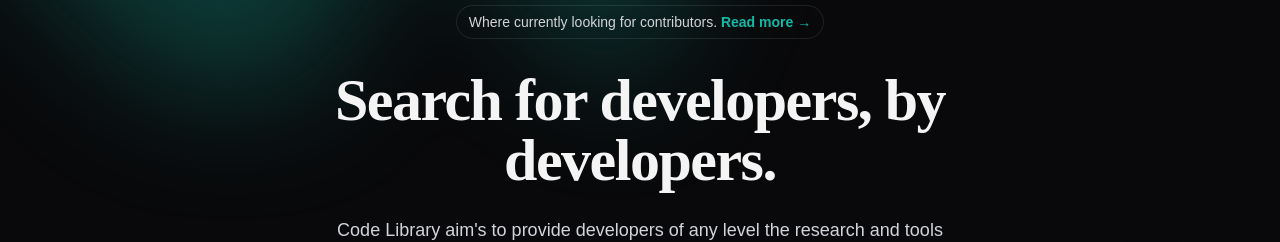
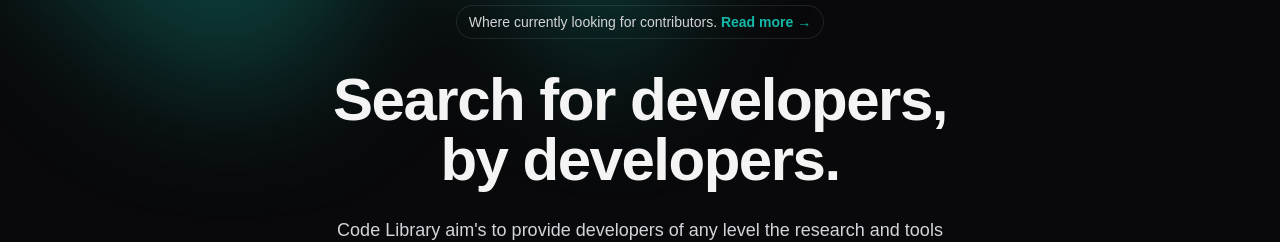
Before and after one commit to neura-labs-ai/web, a Next.js app: page / in a window 1280 px wide. Shown: the part 274-516 px from the top of the page. Built offline with nearby package versions, Linux system fonts and the light colour scheme; no server answers.

Commit message:
playing with cache settings

```diff
--- a/src/app/(core)/search/[id]/page.tsx
+++ b/src/app/(core)/search/[id]/page.tsx
@@ -14,10 +14,8 @@ type Params = {
 async function getSearchResults(searchId: string): Promise<Library | null> {
   const res = await fetch(`${HOST_URL}/api/search/library`, {
     method: "POST",
+    // cache disabled so that next doesn't cache the response at compile time
     cache: "no-store",
-    next: {
-      revalidate: 60,
-    },
     headers: {
       "Content-Type": "application/json",
       Accept: "application/json",
--- a/src/styles/globals.css
+++ b/src/styles/globals.css
@@ -19,9 +19,9 @@ body {
         rgb(var(--background-start-rgb)); */
     background-color: rgb(9 9 11);
     color: rgb(244 244 245);
-	font-family: "Heebo", sans-serif;
+    font-family: "Poor Story", "Heebo", sans-serif;
 }
 
 h1 {
-	font-family: "Poor Story", cursive;
+    font-family: "Poor Story", "Heebo", sans-serif;
 }
```
Lines whose indentation alone changed are shown as unchanged.
